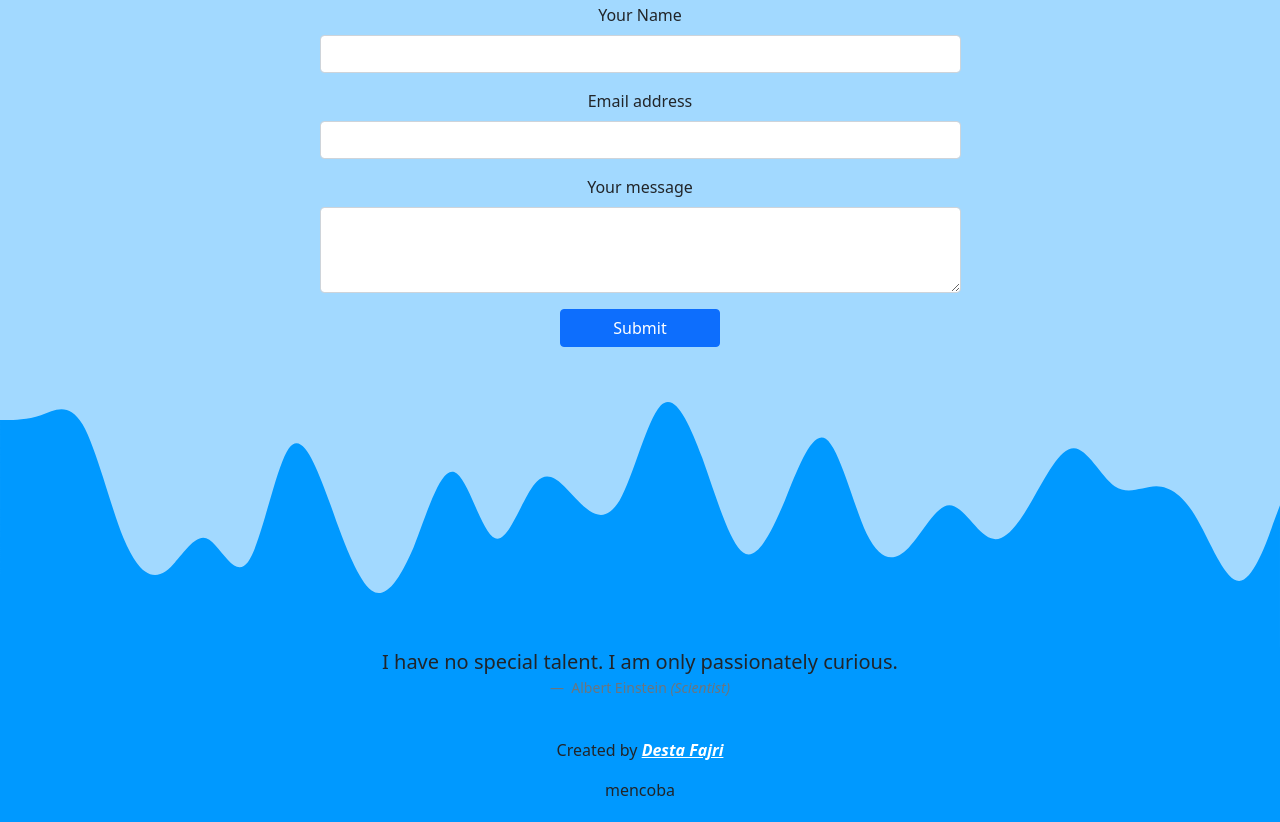
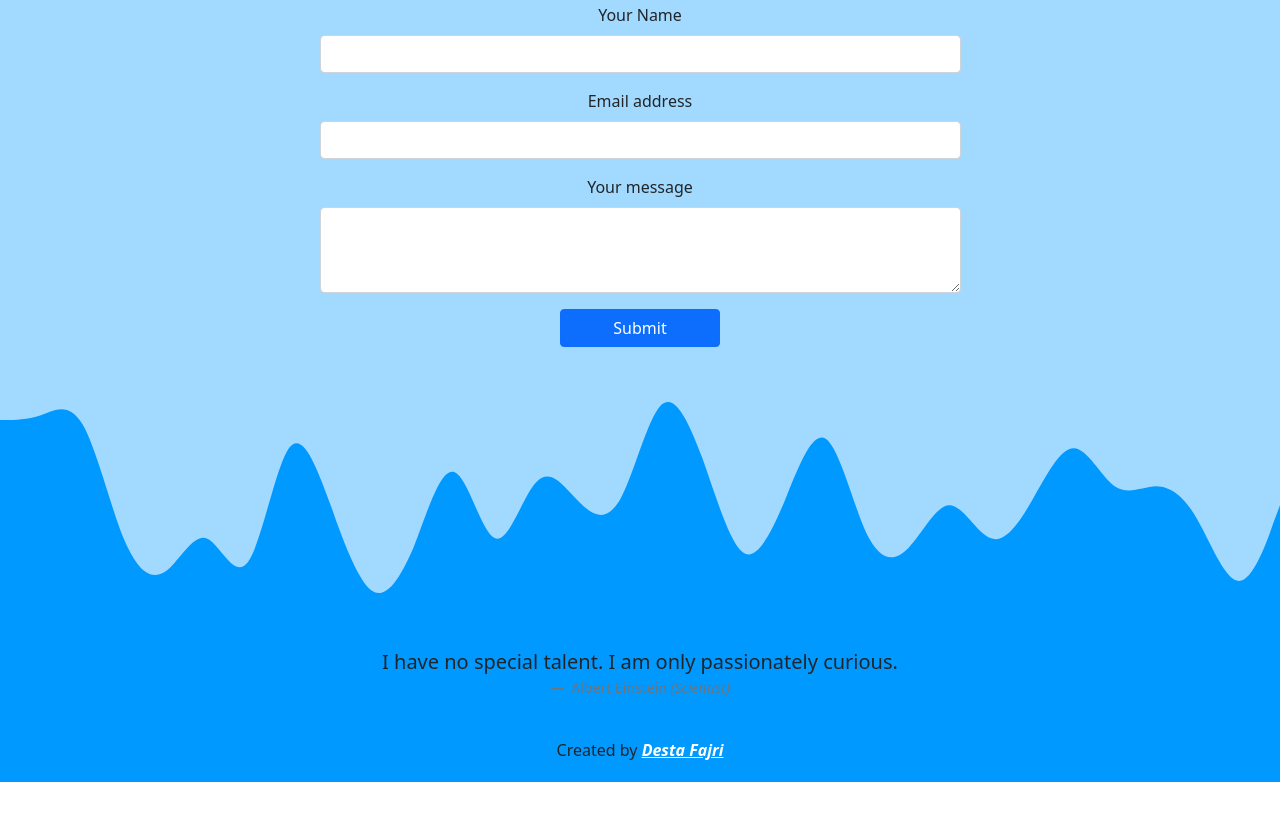
Before and after one commit to destafajri/destafajri.github.io, a plain HTML site: page index.html in a window 1280 px wide. Shown: the part 1725-2547 px from the top of the page. After the commit the page ends 2507 px from the top, so only its background shows below. Drawn offline with nearby package versions, Linux system fonts and the light colour scheme.

Commit message:
menghapus page mencoba

```diff
--- a/index.html
+++ b/index.html
@@ -210,7 +210,6 @@
         <p>Created by <i><a href="https://www.facebook.com/destafajri/" class="text-white fw-bold">Desta Fajri</a></i></p>
 
 
-        <p>mencoba</p>
       </footer>
       <!-- penutup bar akhir -->
 
```
